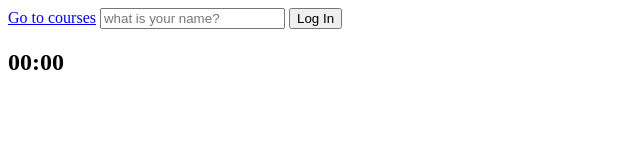
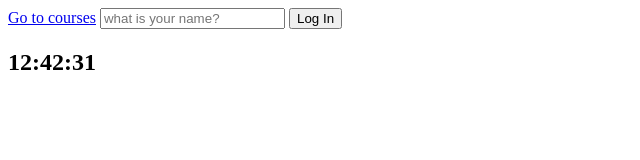
Before and after one commit to hyewonShin/Chrome_Clone_VanillaJS, a plain HTML site: page index.html in a window 1280 px wide. Shown: the full height of the page, 0-640 px from the left. Drawn offline with Linux system fonts and the light colour scheme.

Commit message:
TimeOuts and Dates

```diff
--- a/index.html
+++ b/index.html
@@ -18,7 +18,7 @@
       />
       <button>Log In</button>
     </form>
-    <h2 class="clock">00:00</h2>
+    <h2 id="clock"></h2>
     <h1 class="hidden" id="greeting"></h1>
     <script src="js/greetings.js"></script>
     <script src="js/clock.js"></script>
--- a/js/clock.js
+++ b/js/clock.js
@@ -1,7 +1,9 @@
-const clock = document.querySelector("h2#clock");
+const clock = document.getElementById("clock");
 
-function sayHello() {
-  console.log("hello");
+function getClock() {
+  const date = new Date();
+  clock.innerHTML = `${date.getHours()}:${date.getMinutes()}:${date.getSeconds()}`;
 }
 
-setInterval(sayHello, 5000);
+getClock();
+setInterval(getClock, 1000);
```
